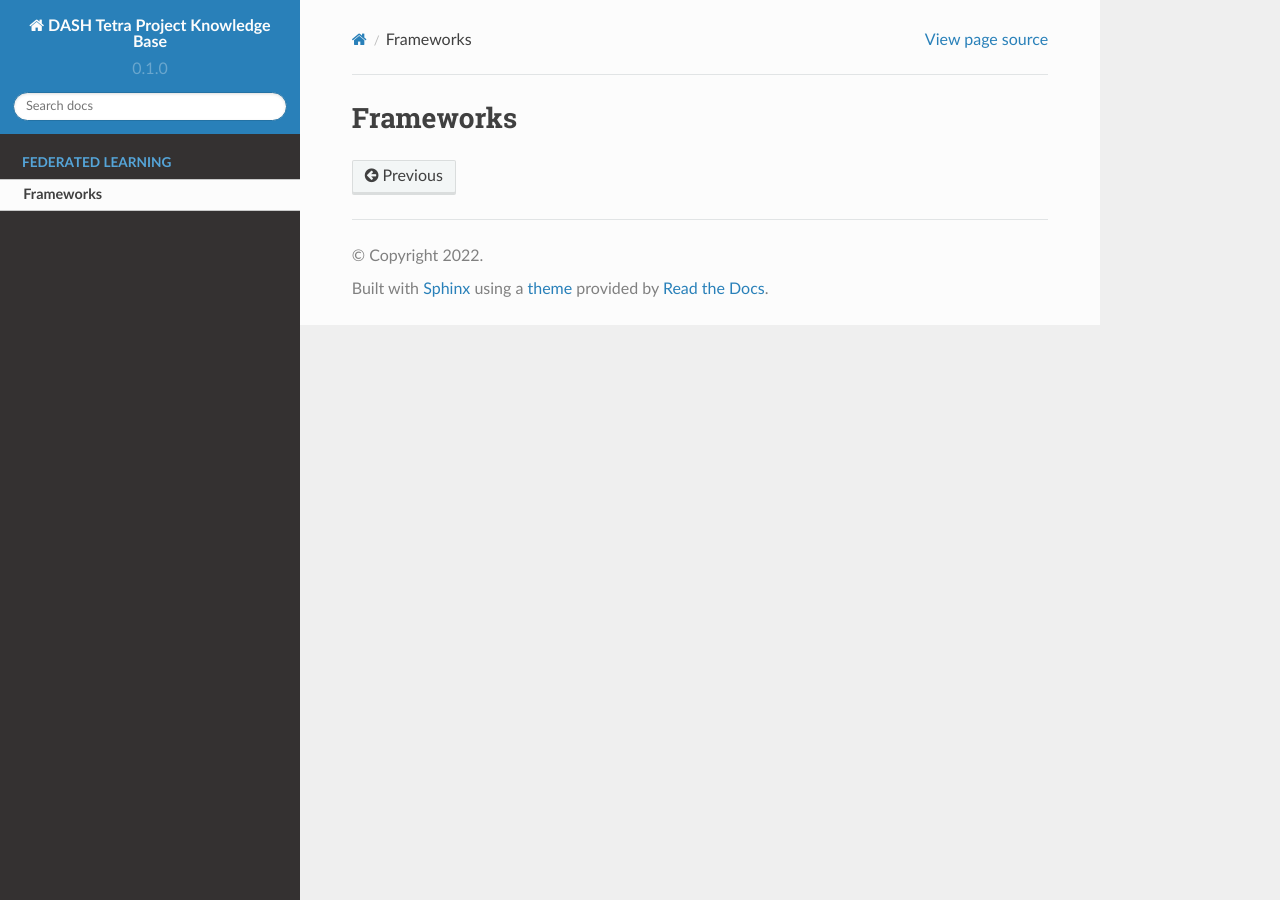
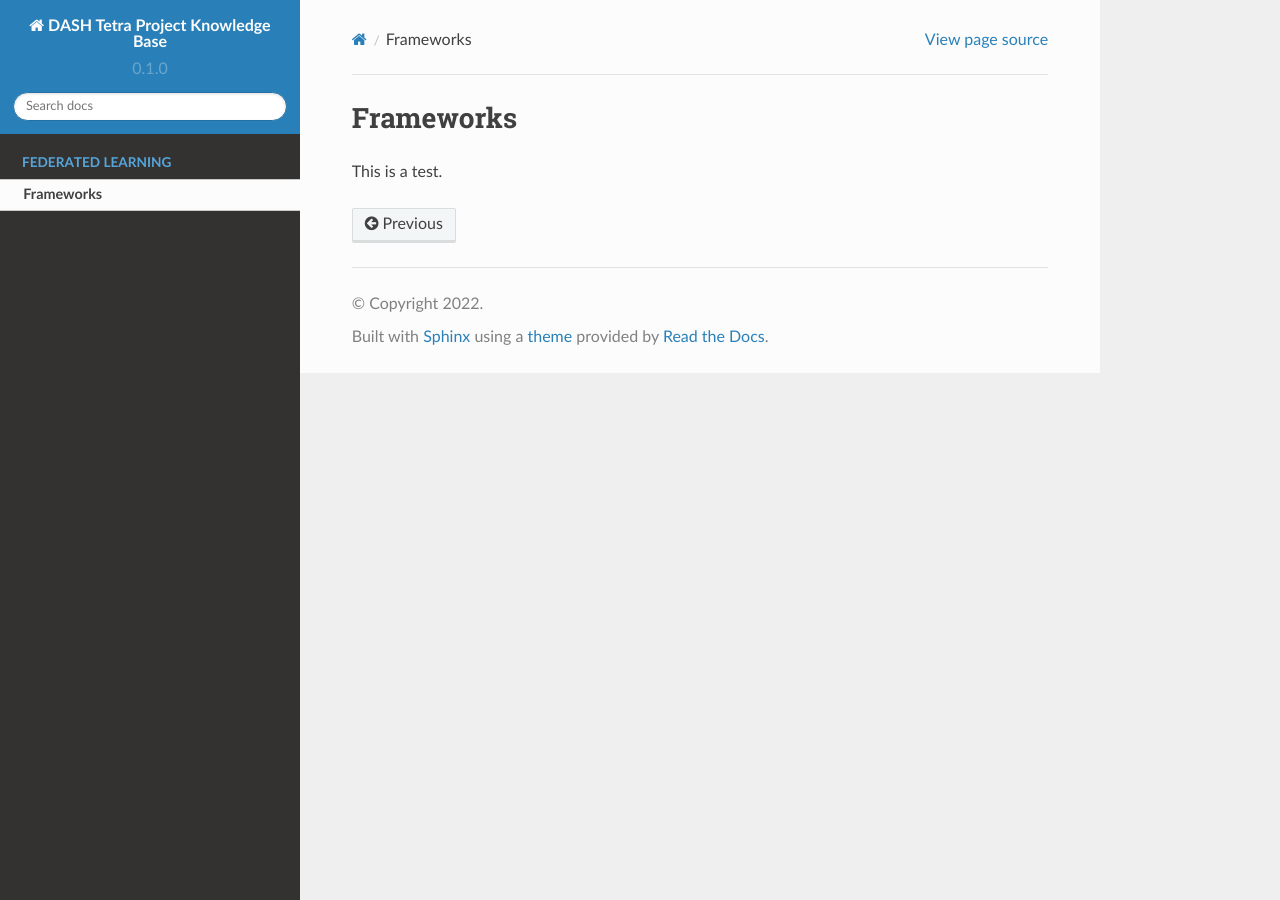
Before and after one commit to thomasvdbossche/dash-knowledge-base, a Sphinx documentation site: the page built from docs/source/topics/frameworks.rst, in a window 1280 px wide. Built offline with Sphinx 7.4.7 and the Read the Docs theme 2.0.0, drawn with Linux system fonts in a browser that asks for light colours; pages that are not in the unit, such as notebooks, are missing from menus.

Commit message:
Update frameworks.rst

```diff
--- a/docs/source/topics/frameworks.rst
+++ b/docs/source/topics/frameworks.rst
@@ -1,7 +1,5 @@
-.. highlight:: none
-
-.. _topics-frameworks:
-
 =================
 Frameworks
 =================
+
+This is a test.
```
